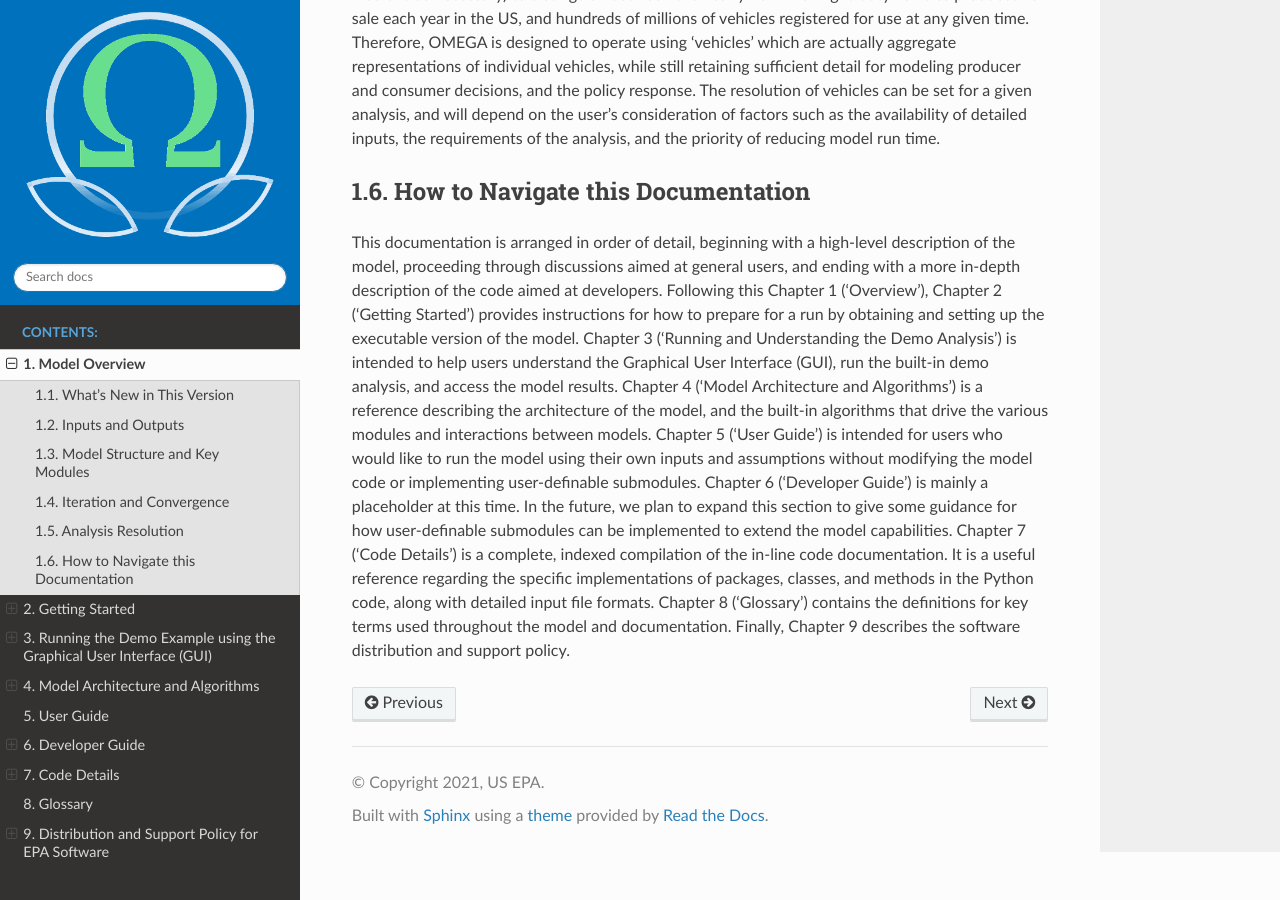
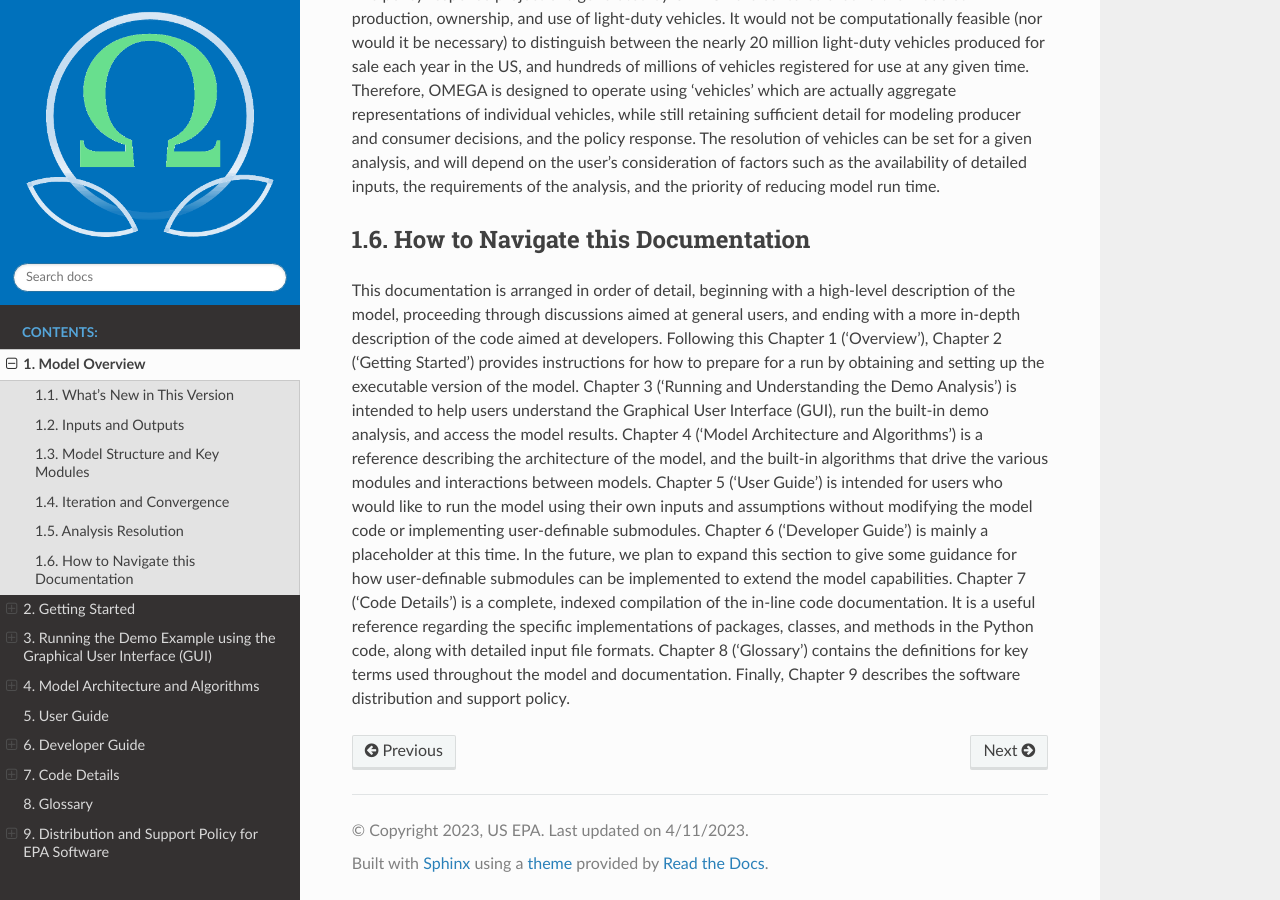
Before and after one commit to USEPA/EPA_OMEGA_Model, a Sphinx documentation site: the page built from doc/source/1_overview.rst, in a window 1280 px wide and 900 px high, scrolled down 5153 px. Built offline with Sphinx 7.4.7 and the Read the Docs theme 2.0.0, drawn with Linux system fonts in a browser that asks for light colours; some of the changed text lies outside the part shown.

Commit message:
add revision date to docs

```diff
--- a/doc/source/1_overview.rst
+++ b/doc/source/1_overview.rst
@@ -1,4 +1,6 @@
 .. image:: _static/epa_logo_1.jpg
+
+Revised: |today|
 
 Model Overview
 ==============
--- a/doc/source/conf.py
+++ b/doc/source/conf.py
@@ -20,8 +20,10 @@ sys.path.insert(0, os.path.join(path, '..', '..'))  # picks up the top-level pac
 
 # -- Project information -----------------------------------------------------
 
+import datetime
+
 project = 'OMEGA'
-copyright = '2021, US EPA'
+copyright = '%s, US EPA' % datetime.datetime.now().strftime('%Y')
 author = 'US EPA'
 
 # The full version, including alpha/beta/rc tags
@@ -63,6 +65,10 @@ html_theme = 'sphinx_rtd_theme'
 html_logo = path + '/_static/OMEGA_logo_transparent.png'
 numfig = True
 todo_include_todos = True
+
+html_title = '%s %s Documentation (rev. % s)' % (project, release, datetime.datetime.now().strftime('%-m/%-d/%Y'))
+
+html_last_updated_fmt = '%-m/%-d/%Y'
 
 html_theme_options = {
     'navigation_depth': 5,
```
